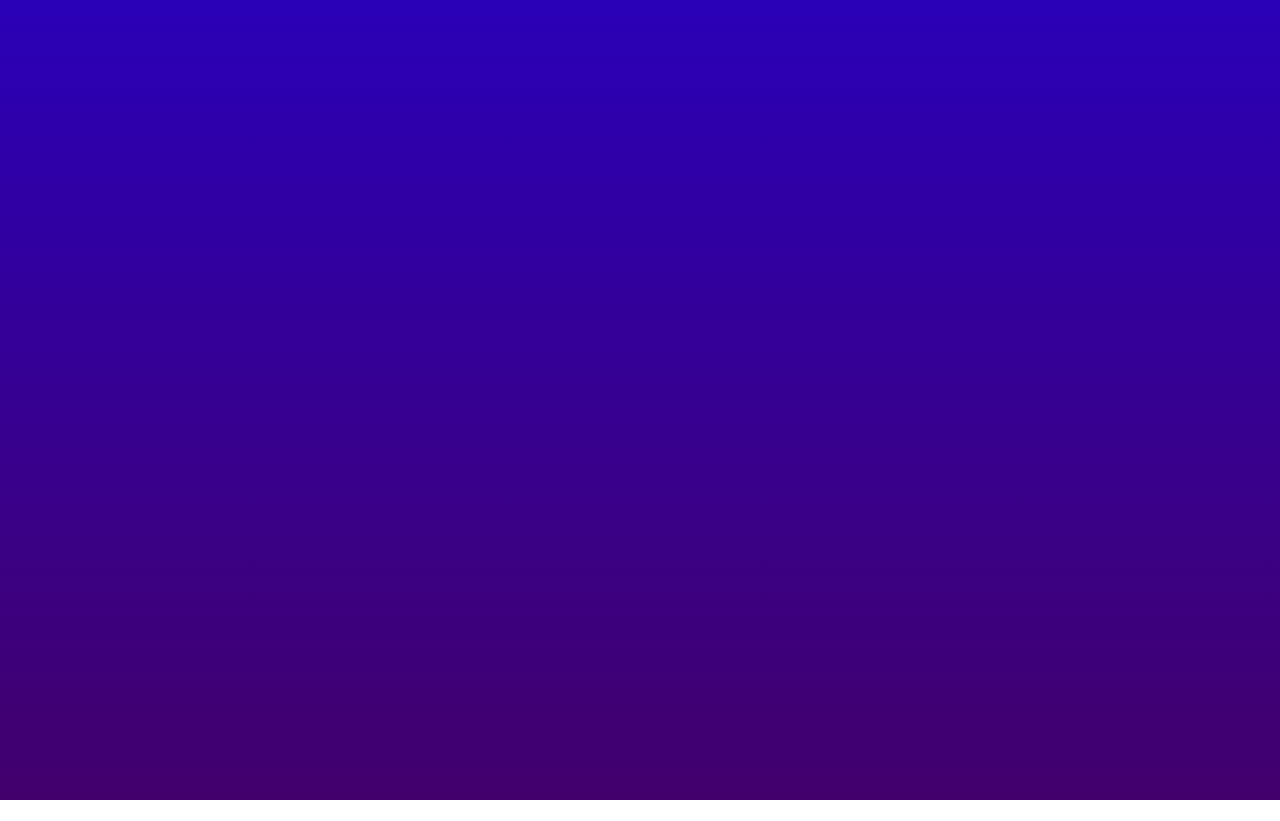
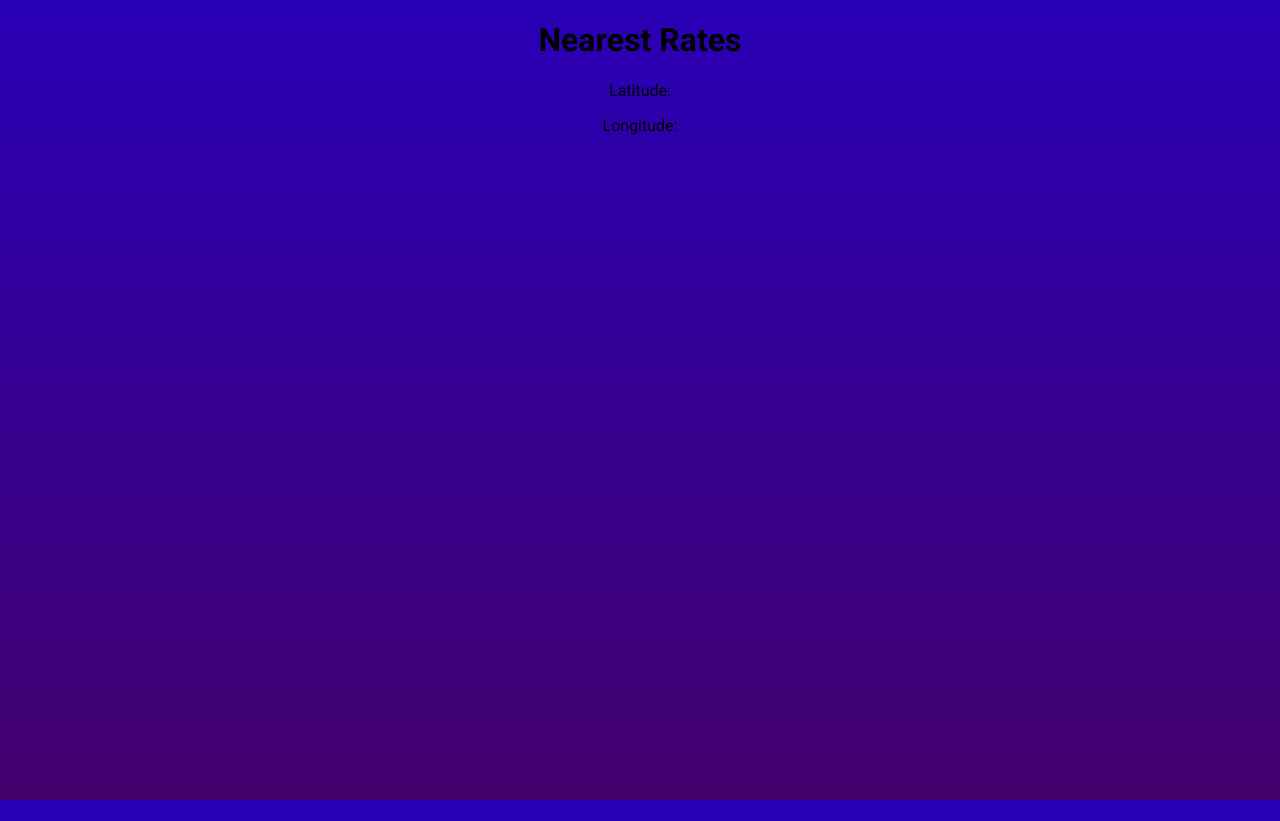
Before and after one commit to BogdanBargaoanu/MoneyStream, a React (Create React App) app in the folder exchange-client/: page /nearest in a window 1280 px wide. Before the commit the page ends 800 px from the top, so only its background shows below. Built offline with nearby package versions, Linux system fonts and the light colour scheme.

Commit message:
Implement geolocation feature in Home component and update NearestRates to display coordinates

```diff
--- a/exchange-client/src/Components/AllRates/AllRates.jsx
+++ b/exchange-client/src/Components/AllRates/AllRates.jsx
@@ -2,9 +2,11 @@ import React from 'react';
 import './AllRates.css';
 
 const AllRates = () => {
-    <div className='container-all-rates'>
-        <h1 className='heading-all-rates'>All Rates</h1>
-    </div>
+    return (
+        <div className='container-all-rates'>
+            <h1 className='heading-all-rates'>All Rates</h1>
+        </div>
+    );
 }
 
 export default AllRates;
--- a/exchange-client/src/Components/BestRates/BestRates.jsx
+++ b/exchange-client/src/Components/BestRates/BestRates.jsx
@@ -2,9 +2,11 @@ import React from 'react';
 import './BestRates.css';
 
 const BestRates = () => {
-    <div className='container-best-rates'>
-        <h1 className='heading-best-rates'>Best Rates</h1>
-    </div>
+    return (
+        <div className='container-best-rates'>
+            <h1 className='heading-best-rates'>Best Rates</h1>
+        </div>
+    );
 }
 
 export default BestRates;
--- a/exchange-client/src/Components/Home/Home.jsx
+++ b/exchange-client/src/Components/Home/Home.jsx
@@ -4,14 +4,49 @@ import logo from '../Assets/logo.png';
 import { PiListBulletsBold } from "react-icons/pi";
 import { MdOutlineVerified } from "react-icons/md";
 import { ImLocation } from "react-icons/im";
+import { useNavigate } from 'react-router-dom';
 
 
 const Home = () => {
+    const navigate = useNavigate();
+
+    const requireGeolocation = () => {
+        if (navigator.geolocation) {
+            navigator.geolocation.getCurrentPosition(showPosition, showError);
+        } else {
+            alert('Geolocation is not supported by this browser.');
+        }
+    };
+
+    const showPosition = (position) => {
+        const { latitude, longitude } = position.coords;
+        navigate(`/nearest?lat=${latitude}&lng=${longitude}`);
+    };
+
+    const showError = (error) => {
+        switch (error.code) {
+            case error.PERMISSION_DENIED:
+                alert("User denied the request for Geolocation.");
+                break;
+            case error.POSITION_UNAVAILABLE:
+                alert("Location information is unavailable.");
+                break;
+            case error.TIMEOUT:
+                alert("The request to get user location timed out.");
+                break;
+            case error.UNKNOWN_ERROR:
+                alert("An unknown error occurred.");
+                break;
+            default:
+                alert("An unknown error occurred.");
+        }
+    };
+
     return (
         <div className='container-main'>
             <img className='logo' src={logo} alt='logo' />
             <h1 className='heading-main'>Exchange Monitor v0.1</h1>
-            <button className='btn-main'><ImLocation /> Nearest rates</button>
+            <button className='btn-main' onClick={requireGeolocation}><ImLocation /> Nearest rates</button>
             <button className='btn-main'><MdOutlineVerified /> Best rates</button>
             <button className='btn-main'><PiListBulletsBold /> All rates</button>
         </div>
--- a/exchange-client/src/Components/NearestRates/NearestRates.jsx
+++ b/exchange-client/src/Components/NearestRates/NearestRates.jsx
@@ -1,10 +1,21 @@
 import React from 'react';
 import './NearestRates.css';
+import { useLocation } from 'react-router-dom';
 
 const NearestRates = () => {
-    <div className='container-nearest-rates'>
-        <h1 className='heading-nearest-rates'>Nearest Rates</h1>
-    </div>
+    const location = useLocation();
+    const queryParams = new URLSearchParams(location.search);
+    const latitude = queryParams.get('lat');
+    const longitude = queryParams.get('lng');
+
+    return (
+        <div className='container-nearest-rates'>
+            <h1 className='heading-nearest-rates'>Nearest Rates</h1>
+            <p>Latitude: {latitude}</p>
+            <p>Longitude: {longitude}</p>
+            {/* Logic to fetch and display the nearest rates based on latitude and longitude */}
+        </div>
+    );
 }
 
 export default NearestRates;
```
